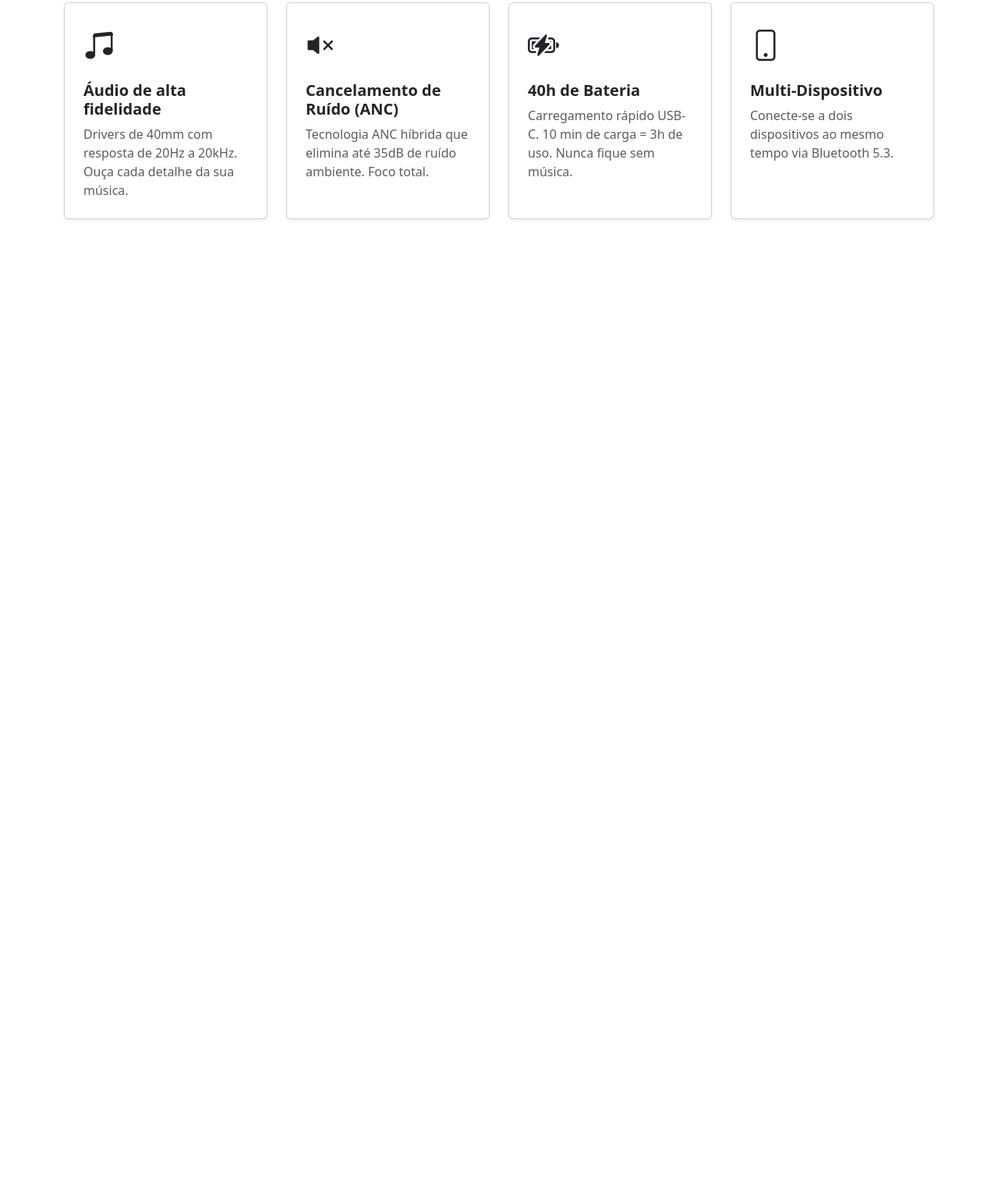
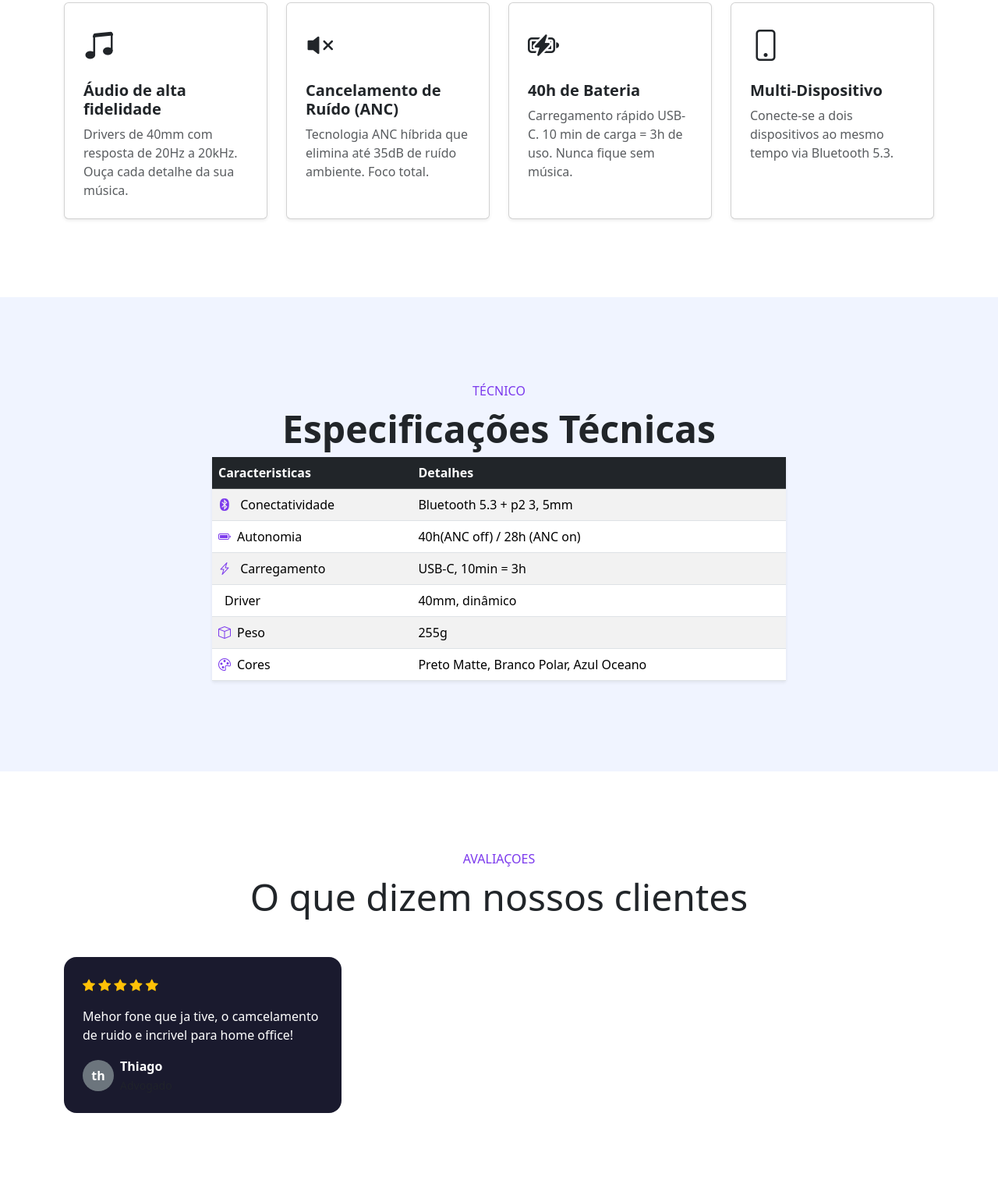
Before and after one commit to Cleogoncalves/foneflow, a plain HTML site: page index.html in a window 1280 px wide. Shown: the part 1828-3355 px from the top of the page at 78% size. Before the commit the page ends 2209 px from the top, so only its background shows below. Drawn offline with nearby package versions, Linux system fonts and the light colour scheme.

Commit message:
Add files via upload

```diff
--- a/index.html
+++ b/index.html
@@ -55,9 +55,7 @@
                     </div>
                 </div>
                 <div class="col-lg-6 text-center">
-                    <img class="img-fluid product-img"
-                        src="./img/fone.webp"
-                        alt="" />
+                    <img class="img-fluid product-img" src="./img/fone.webp" alt="" />
 
                 </div>
             </div>
@@ -67,9 +65,7 @@
         <div class="container">
             <div class="row align-items-center gy-5">
                 <div class="col-lg-6 text-center">
-                    <img class="img-fluid rounded-4 shadow"
-                        src="./img/fone2.jpg"
-                        alt="">
+                    <img class="img-fluid rounded-4 shadow" src="./img/fone2.jpg" alt="">
                 </div>
                 <div class="col-lg-6">
                     <span class="text-uppercase fw-bold secao-label">Sobre o produto</span>
@@ -156,6 +152,96 @@
         </div>
 
     </section>
+    <section id="especificacoes">
+        <div class="container">
+            <div class="text-center mt-2">
+                <span class="fw-bald secao-label">
+                    TÉCNICO
+                </span>
+                <h2 class="display-5  fw-bold mt-2">
+                    Especificações Técnicas
+                </h2>
+            </div>
+            <div class="row justify-content-center">
+                <div class="col-lg-8">
+                    <table class="table table-striped table-hover rownder-4 overflow-hiddem shadow-sm">
+                        <thead class="table-dark">
+                            <tr>
+                                <th>Caracteristicas</th>
+                                <th>Detalhes</th>
+
+                            </tr>
+
+                        </thead>
+                        <tbody>
+                            <tr>
+                                <td><i class="bi bi-bluetooth me-2 spec-icon"></i> Conectatividade</td>
+                                <td>Bluetooth 5.3 + p2 3, 5mm</td>
+                            </tr>
+                            <tr>
+                                <td><i class="bi bi-battery-full me-2 spec-icon"></i>Autonomia</td>
+                                <td>40h(ANC off) / 28h (ANC on)</td>
+                            </tr>
+                            <tr>
+                                <td><i class="bi bi-lightning-charge me-2 spec-icon"></i> Carregamento</td>
+                                <td>USB-C, 10min = 3h</td>
+                            </tr>
+                            <tr>
+                                <td><i class="bi bi-speakear me-2 spec-icon"></i>Driver</td>
+                                <td>40mm, dinâmico</td>
+                            </tr>
+                            <tr>
+                                <td><i class="bi bi-box me-2 spec-icon"></i>Peso</td>
+                                <td>255g</td>
+                            </tr>
+                            <tr>
+                                <td><i class="bi bi-palette me-2 spec-icon"></i>Cores</td>
+                                <td>Preto Matte, Branco Polar, Azul Oceano</td>
+                            </tr>
+                        </tbody>
+                    </table>
+                </div>
+            </div>
+
+        </div>
+    </section>
+    <section id="depoimentos">
+        <div class="container">
+            <div class="text-center mb-5">
+                <span class="fw-blod secao-label">AVALIAÇOES</span>
+                <h2 class="display-5 fw-blod mt-2">
+                    O que dizem nossos clientes
+                </h2>
+            </div>
+            <div class="row gy-4">
+                <div class="col-md-4">
+                    <div class="depoimento-card p-4 h-100">
+                        <div class="text-warning mb-3">
+                            <i class="bi bi-star-fill"></i>
+                            <i class="bi bi-star-fill"></i>
+                            <i class="bi bi-star-fill"></i>
+                            <i class="bi bi-star-fill"></i>
+                            <i class="bi bi-star-fill"></i>
+
+                        </div>
+                        <p class="mb-3 depoimento-texto">
+                            Mehor fone que ja tive, o camcelamento de ruido e incrivel para home office!
+                        </p>
+                        <div class="d-flex align-items-center gap-2">
+                            <span class="rounded-circle bg-secondary d-flex align-items-center justify-content-center avatar"> th
+                            </span>
+
+                                <div>
+                                    <div class="fw-bold text-white">Thiago</div>
+                                    <small class="text-muted text-white">Advogado</small>
+                                </div>
+                            </span>
+                        </div>
+                    </div>
+                </div>
+            </div>
+        </div>
+    </section>
     <script src="https://cdn.jsdelivr.net/npm/bootstrap@5.3.8/dist/js/bootstrap.bundle.min.js"
         integrity="sha384-FKyoEForCGlyvwx9Hj09JcYn3nv7wiPVlz7YYwJrWVcXK/BmnVDxM+D2scQbITxI"
         crossorigin="anonymous"></script>
--- a/style.css
+++ b/style.css
@@ -3,6 +3,7 @@
     --cor-fundo-escuro: #0d0d0d;
     --cor-fundo-medio: #1a1a2e;
     --cor-fundo-claro: #f8f9fa;
+    --cor-fundo-azul: #f0f4ff;
 }
 
 html {
@@ -74,3 +75,25 @@ section {
     font-size: 2.5rem;
     color: var(--cor-primeira);
 }
+
+.spec-icon  {
+    color: var(--cor-primaria);
+}
+
+#especificacoes {
+    background-color: var(--cor-fundo-azul);
+
+}
+.depoimento-card {
+    background-color: var(--cor-fundo-medio);
+    border-radius: 16px;
+    color: #fff;
+
+
+}
+.avatar{
+    width: 40px;
+    height: 40px;
+    font-weight: bold;
+    color: #fff;
+}
```
